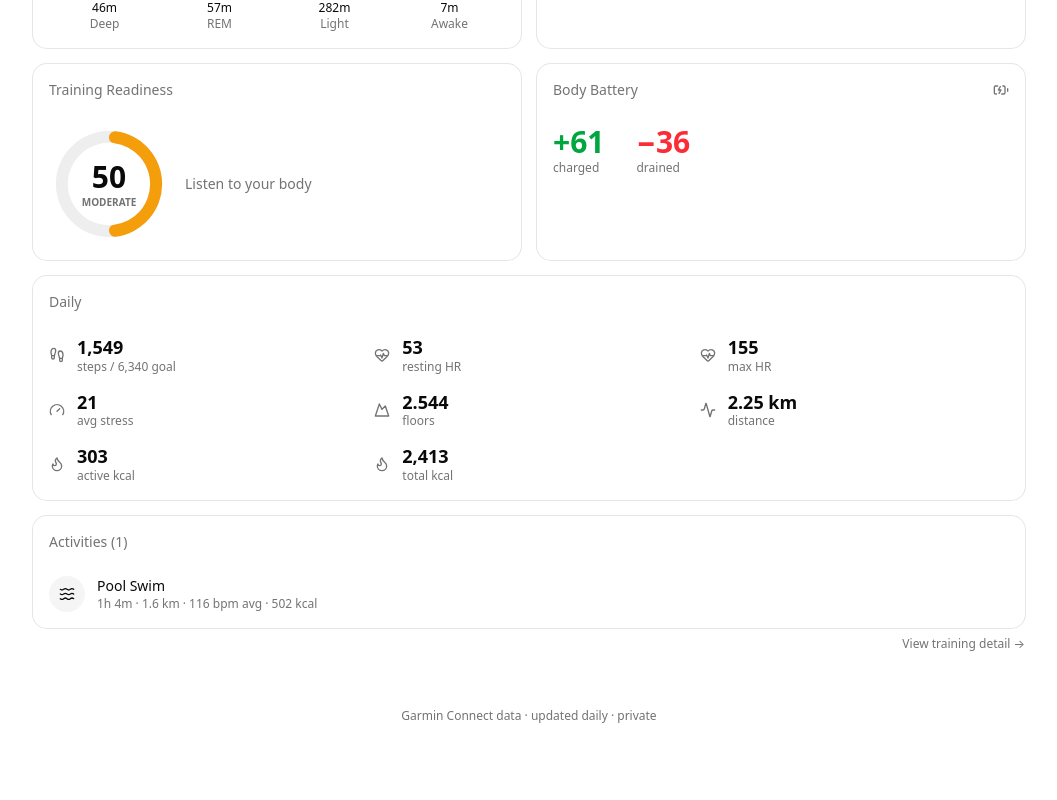
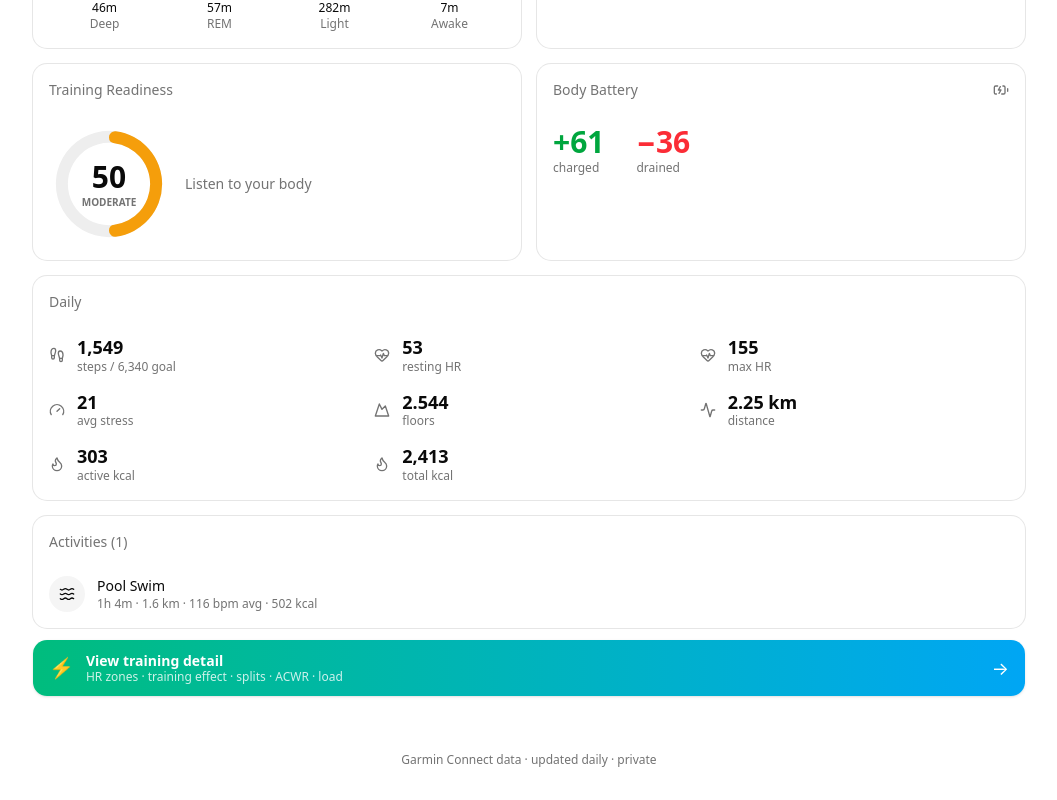
Before and after one commit to PortalPeteZero/pete-health-dashboard, a Next.js app: page /day/2026-02-23 in a window 1280 px wide. Shown: the part 333-1133 px from the top of the page, without its empty margins (111-1168 px from the left). Before the commit the page ends 1089 px from the top, so only its background shows below. Built offline with nearby package versions, Linux system fonts and the light colour scheme.

Commit message:
View training detail: bold gradient CTA on Day view
Replaces the muted right-aligned link with a full-width emerald→sky
gradient button (zap glyph + headline + sub-label + arrow hover anim).

```diff
--- a/app/day/[date]/page.tsx
+++ b/app/day/[date]/page.tsx
@@ -104,17 +104,31 @@
         <div className="md:col-span-2">
           <DailyStatsCard day={day} />
         </div>
-        <div className="md:col-span-2 space-y-2">
+        <div className="md:col-span-2 space-y-3">
           <ActivityList activities={day.activities} />
           {day.activities.length > 0 ? (
-            <p className="text-right text-xs">
-              <a
-                href={`/training/${day.date}`}
-                className="text-muted-foreground hover:text-foreground"
+            <a
+              href={`/training/${day.date}`}
+              className="group flex items-center justify-between gap-3 rounded-xl bg-gradient-to-r from-emerald-500 to-sky-500 px-4 py-3 text-white shadow-sm transition-all hover:shadow-md hover:from-emerald-600 hover:to-sky-600 active:scale-[0.99]"
+            >
+              <div className="flex items-center gap-3">
+                <span aria-hidden className="text-xl">⚡</span>
+                <div>
+                  <div className="text-sm font-semibold leading-tight">
+                    View training detail
+                  </div>
+                  <div className="text-xs text-white/80 leading-tight">
+                    HR zones · training effect · splits · ACWR · load
+                  </div>
+                </div>
+              </div>
+              <span
+                aria-hidden
+                className="text-lg transition-transform group-hover:translate-x-1"
               >
-                View training detail →
-              </a>
-            </p>
+                →
+              </span>
+            </a>
           ) : null}
         </div>
       </div>
```
